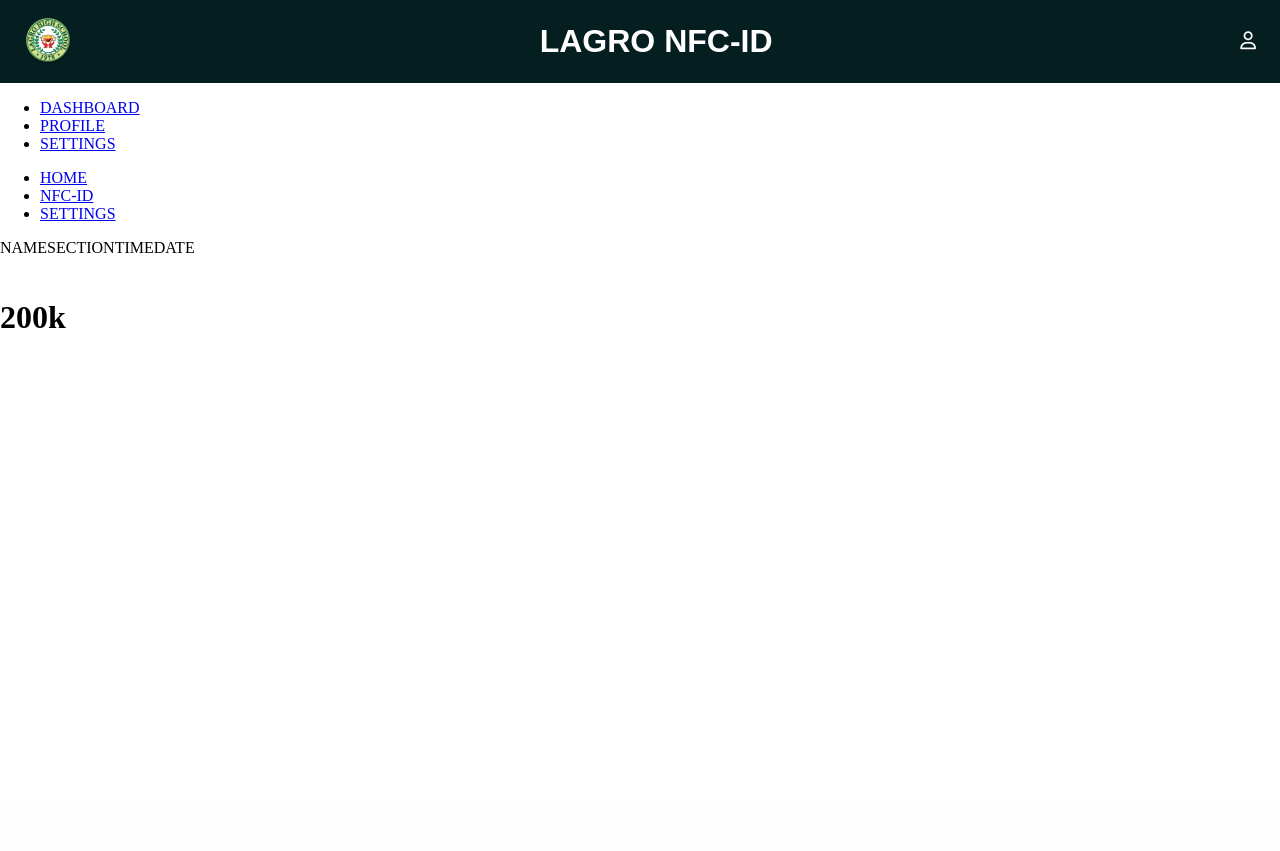
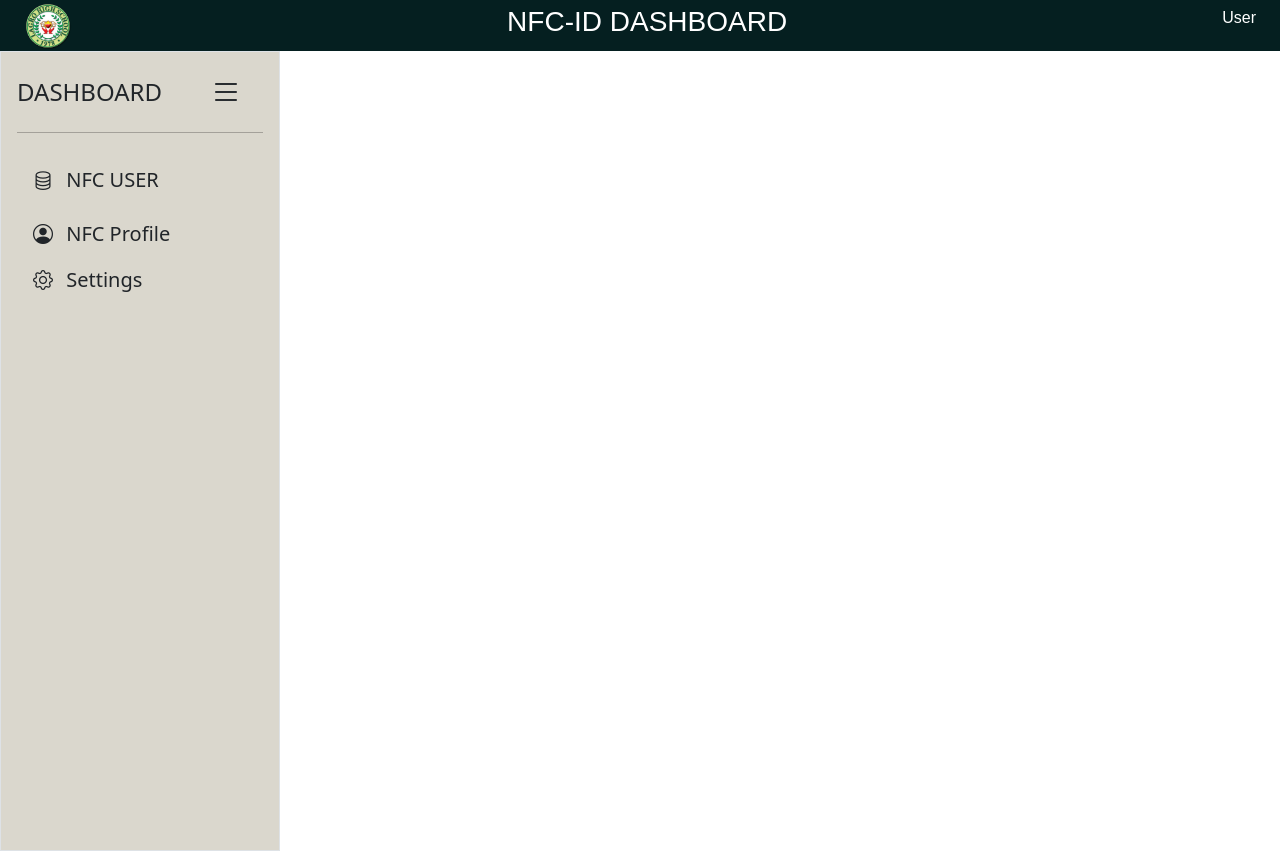
Before and after one commit to Mandie02/NFC-ID, a PHP site: page /dashboard/index.php in a window 1280 px wide. Before the commit the page ends 328 px from the top, so only its background shows below. Run offline with PHP 8.4, Linux system fonts and the light colour scheme; some libraries are stand-ins or nearby versions.

Commit message:
added ui for dashboard. functionality of dashboard is not yet working

```diff
--- a/config/mobile_nfc_read.js
+++ b/config/mobile_nfc_read.js
@@ -11,7 +11,7 @@ document.getElementById('scan').addEventListener('click', async () => {
 
         ndef.addEventListener("reading", ({message , serialNumber}) => {
             console.log(`Records: (${message.record.length})`);
-            document.getElementById('serial_number').textContent += `Serial Number : (${serialNumber})`;
+            document.getElementById('serial_number').innerHTML += `Serial Number : (${serialNumber})`;
         });
     } catch (error) {
         console.log(error);
--- a/dashboard/index.php
+++ b/dashboard/index.php
@@ -3,14 +3,19 @@
 <head>
     <meta charset="UTF-8">
     <meta name="viewport" content="width=device-width, initial-scale=1.0">
-    <title>Lagro NFC ID</title>
-
-    <script src="https://kit.fontawesome.com/3f7e2d55ad.js" crossorigin="anonymous"></script>
+    <title>NFC-ID DASHBOARD</title>
+    <link href="https://cdn.jsdelivr.net/npm/bootstrap@5.3.3/dist/css/bootstrap.min.css" rel="stylesheet" integrity="sha384-QWTKZyjpPEjISv5WaRU9OFeRpok6YctnYmDr5pNlyT2bRjXh0JMhjY6hW+ALEwIH" crossorigin="anonymous">
+    <script src="https://cdn.jsdelivr.net/npm/bootstrap@5.3.3/dist/js/bootstrap.bundle.min.js" integrity="sha384-YvpcrYf0tY3lHB60NNkmXc5s9fDVZLESaAA55NDzOxhy9GkcIdslK1eN7N6jIeHz" crossorigin="anonymous"></script>
+    <link rel="stylesheet" href="https://cdn.jsdelivr.net/npm/bootstrap-icons@1.11.3/font/bootstrap-icons.min.css">
+    <link href="https://unpkg.com/aos@2.3.1/dist/aos.css" rel="stylesheet">
+    <script src="https://unpkg.com/aos@2.3.1/dist/aos.js"></script>
     <link rel="stylesheet" href="../styles/dashboard.css">
 </head>
 <body>
     <!-- Header -->
-    <header>
+
+    <main>
+        <header class="sticky-top">
             <div class="header-container">
                 <div class="header-content">
                     <div class="logo">
@@ -18,44 +23,69 @@
                     </div>
 
                     <div class="header-title">
-                    <h1>LAGRO NFC-ID</h1>
+                        <h1 class="fs-3">NFC-ID DASHBOARD</h1>
                     </div>
 
-                <div class="user-profile">
-                    <span class="user-icon">
-                        <i class="fa-regular fa-user"></i>
+                    <div class="user-profile d-flex">
+                        <span class="user">
+                            <p id="user-name">User</p>
                         </span>
                     </div>
                 </div>
             </div>
         </header>
-
-    <!-- Side Bar Navigation -->
-    <nav>
-        <div class="nav-container">
-            <div class="nav-content">
-                <div class="nav-menu">
-                    <!-- ADMIN PANEL-->
-                    <ul class="admin-panel">
-                        <li class="dashboard"><a href="#">DASHBOARD</a></li>
-                        <li class="profile"><a href="#">PROFILE</a></li>
-                        <li class="setting"><a href="#">SETTINGS</a></li>
+        <div id="sidebar" class="position-sticky flex-cloumn flex-shrink-0 p-3 text-white border">
+            <a class="d-flex align-items-center mb-3 text-dark text-decoration-none" href="#" >
+                <span class="fs-4">DASHBOARD</span>
+                <i class="bi bi-list mx-5 text-dark fs-2"></i>
+                <i class="bi bi-x mx-5 text-dark fs-2" style="display: none;"></i>
+            </a>
+            <hr style="color: black;">
+            <!-- Admin Sidebar-->
+            <ul class="admin-nav nav nav-pills flex-column mb-auto">
+                <li class="nav-item  my-2">
+                    <a class="nav-link text-dark fs-5" href="#">
+                        <i class="bi bi-database me-2" style="width: 16; height: 16;"></i>
+                        NFC USER
+                    </a>
+                </li>
+                <li class="nav-item">
+                    <a class="nav-link text-dark fs-5" href="#">
+                        <i class="bi bi-person-circle me-2" style="width: 16; height: 16;"></i>
+                        NFC Profile
+                    </a>
+                </li>
+                <li class="nav-item">
+                    <a class="nav-link text-dark fs-5" href="#">
+                        <i class="bi bi-gear me-2" style="width: 16; height: 16;"></i>
+                        Settings
+                    </a>
+                </li>
             </ul>
-
-                    <!-- STUDENT PANEL -->
-                    <ul class="student-panel">
-                        <li class="home"><a href="#">HOME</a></li>
-                        <li class="nfc-id"><a href="#">NFC-ID</a></li>
-                        <li class="setting"><a href="#">SETTINGS</a></li>
+            <!-- Student Dashboard -->
+            <ul class="student-nav nav nav-pills flex-column mb-auto" style="display: none;">
+                <li class="nav-item">
+                    <a class="nav-link text-dark fs-5" href="#">
+                        <i class="bi bi-database me-2"></i>
+                        NFC USER
+                    </a>
+                </li>
+                <li class="nav-item">
+                    <a class="nav-link text-dark fs-5" href="#">
+                        <i class="bi bi-person-circle me-2"></i>
+                        NFC-ID
+                    </a>
+                </li>
+                <li class="nav-item">
+                    <a class="nav-link text-dark fs-5" href="#">
+                        <i class="bi bi-gear me-2"></i>
+                        Settings
+                    </a>
+                </li>
             </ul>
         </div>
-            </div>
-        </div>
-    </nav>
-
-    <main>
-        <!-- ADMIN -->
-        <div class="table-container">
+        <!-- ADMIN Panel-
+        <div class="container d-flex table-container">
             <table>
                 <td>
                     <tr>NAME</tr>
@@ -68,12 +98,12 @@
                 </td>
             </table>
         </div>
-
-        <!-- STUDENT -->
+        ->
+        <!-- STUDENT Panel
         <div class="container">
             <div class="box box-1">
                 <div class="box-content">
-                    <!-- font image -->
+
                     <h1 class="user-count">200k</h1>
                 </div>
             </div>
@@ -82,6 +112,7 @@
 
             </div>
         </div>
+        -->
     </main>
 
 </body>
--- a/database/db.php
+++ b/database/db.php
@@ -33,6 +33,8 @@
     }
 
 
+
+    // Get the nfckey from the database end pass to javascript scan.js file
     $nfc_key = isset($_GET['nfc_key']) ? $_GET['nfc_key'] : null;
 
     if ($nfc_key) {
--- a/pages/E-ID/Scanner.html
+++ b/pages/E-ID/Scanner.html
@@ -8,7 +8,7 @@
 <body>
     <div class="div">
         <div class="header">
-            <h1>NFC Scanner</h1>
+            <h1>NFC-ID Scanner</h1>
         </div>
         <div class="nfc-scanner">
 
--- a/styles/dashboard.css
+++ b/styles/dashboard.css
@@ -1,6 +1,11 @@
-body {
+* {
     margin: 0;
     padding: 0;
+    box-sizing: border-box;
+}
+
+html,body {
+    height: 100%;
 }
 
 header {
@@ -9,7 +14,29 @@ header {
     margin: 0;
     padding: 0;
     font-family: 'Satoshi', sans-serif;
-    font-weight: 400;
+}
+
+.header-title {
+    font-weight: 900;
+}
+
+#sidebar {
+    margin: 0;
+    padding: 0;
+    width: 280px;
+    height: 100vh;
+    overflow-y: auto;
+    background-color: #dad7cd;
+}
+
+.nav-link:hover {
+    color: white !important;
+    background-color: #051F20 !important;
+}
+
+.nav-link:active {
+    color: white !important;
+    background-color: #051F20 !important;
 }
 
 .header-container {
@@ -26,7 +53,7 @@ header {
 
 .user-icon{
     color: rgb(252, 252, 252);
-    font-size: 18px;
+    font-size: 20px;
 }
 
 .logo {
@@ -42,3 +69,9 @@ header {
     width: 3rem;
     height: 3rem;
 }
+
+.sidebar {
+    height: 100%;
+}
+
+/* Student Dashboard */
```
Also changed, not shown: config/Scan.js (+7 -0 lines), config/login.config.js (added, +8 -0 lines). Lines whose indentation alone changed are shown as unchanged.
